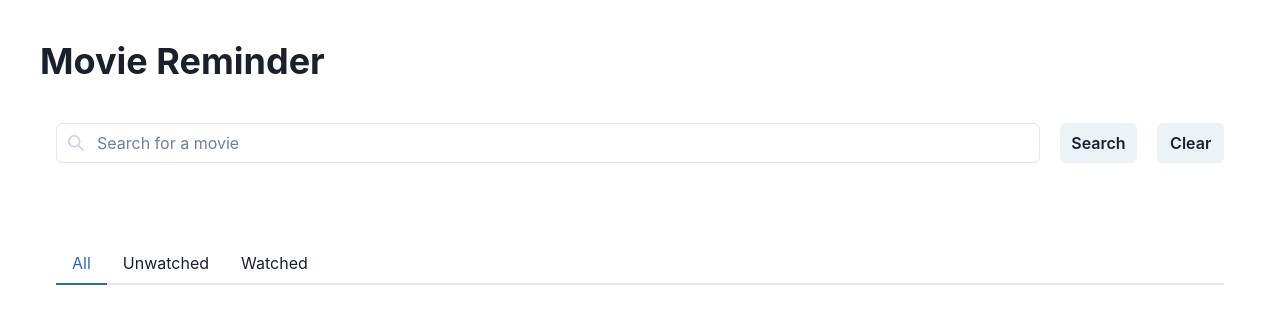
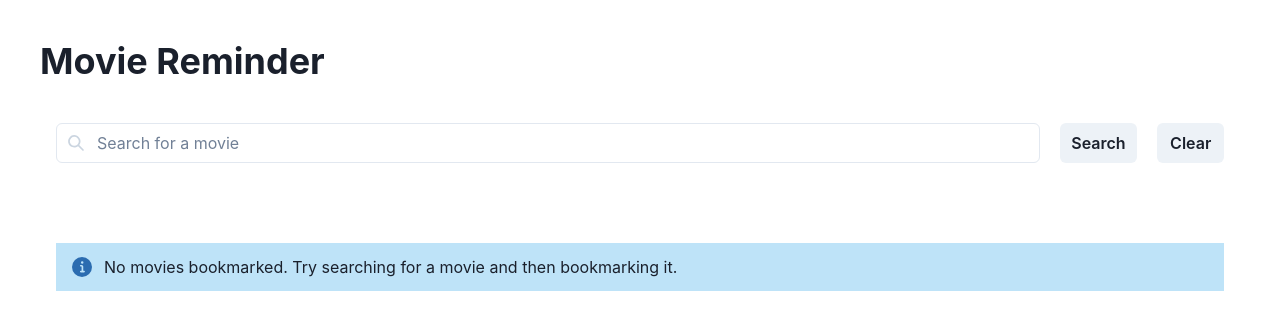
Before and after one commit to timoderbeste/movie-reminder, a Next.js app: page /bookmarks in a window 1280 px wide. Shown: the top 330 px of the page. Built offline with nearby package versions, Linux system fonts and the light colour scheme.

Commit message:
Showing a message when the bookmark list is empty; Clearing the searched results once the user bookmarks one movie.

```diff
--- a/src/pages/bookmarks.tsx
+++ b/src/pages/bookmarks.tsx
@@ -1,4 +1,6 @@
 import {
+  Alert,
+  AlertIcon,
   Container,
   Tab,
   TabList,
@@ -76,6 +78,13 @@ export default function Bookmarks({
       maxW={"container.xl"}
       py={10}
     >
+      {movies.length === 0 ? (
+        <Alert>
+          <AlertIcon />
+          No movies bookmarked. Try searching for a movie
+          and then bookmarking it.
+        </Alert>
+      ) : (
         <Tabs
           index={tabIndex}
           onChange={handleTabChange}
@@ -130,6 +139,7 @@ export default function Bookmarks({
             </TabPanel>
           </TabPanels>
         </Tabs>
+      )}
     </Container>
   );
 }
--- a/src/pages/movieGrid.tsx
+++ b/src/pages/movieGrid.tsx
@@ -34,6 +34,7 @@ type MovieGridProps = {
   setWatchedMovies?: React.Dispatch<
     React.SetStateAction<Movie[]>
   >;
+  onSetBookmarkedMovies?: Function;
 };
 
 export default function MovieGrid({
@@ -43,6 +44,7 @@ export default function MovieGrid({
   forBookmarks = false,
   watchedMovies,
   setWatchedMovies,
+  onSetBookmarkedMovies,
 }: MovieGridProps) {
   return (
     <SimpleGrid
@@ -60,6 +62,7 @@ export default function MovieGrid({
             forBookmarks={forBookmarks}
             watchedMovies={watchedMovies}
             setWatchedMovies={setWatchedMovies}
+            onSetBookmarkedMovies={onSetBookmarkedMovies}
           />
         </Box>
       ))}
@@ -78,6 +81,7 @@ type MovieCardProps = {
   setWatchedMovies?: React.Dispatch<
     React.SetStateAction<Movie[]>
   >;
+  onSetBookmarkedMovies?: Function;
 };
 
 function MovieCard({
@@ -87,6 +91,7 @@ function MovieCard({
   forBookmarks = false,
   watchedMovies,
   setWatchedMovies,
+  onSetBookmarkedMovies,
 }: MovieCardProps): JSX.Element {
   return (
     <Card maxW={"sm"}>
@@ -132,6 +137,9 @@ function MovieCard({
                   "bookmarkedMovies",
                   JSON.stringify(filteredMovies)
                 );
+                if (onSetBookmarkedMovies) {
+                  onSetBookmarkedMovies();
+                }
               }}
             />
           ) : (
@@ -149,6 +157,9 @@ function MovieCard({
                   "bookmarkedMovies",
                   JSON.stringify(newBookmarkedMovies)
                 );
+                if (onSetBookmarkedMovies) {
+                  onSetBookmarkedMovies();
+                }
               }}
             />
           )}
--- a/src/pages/search.tsx
+++ b/src/pages/search.tsx
@@ -101,6 +101,10 @@ export default function Search({
             movies={movies}
             bookmarkedMovies={bookmarkedMovies}
             setBookmarkedMovies={setBookmarkedMovies}
+            onSetBookmarkedMovies={() => {
+              setMovies([]);
+              setSearchText("");
+            }}
           />
         )}
       </Box>
```
Lines whose indentation alone changed are shown as unchanged.
